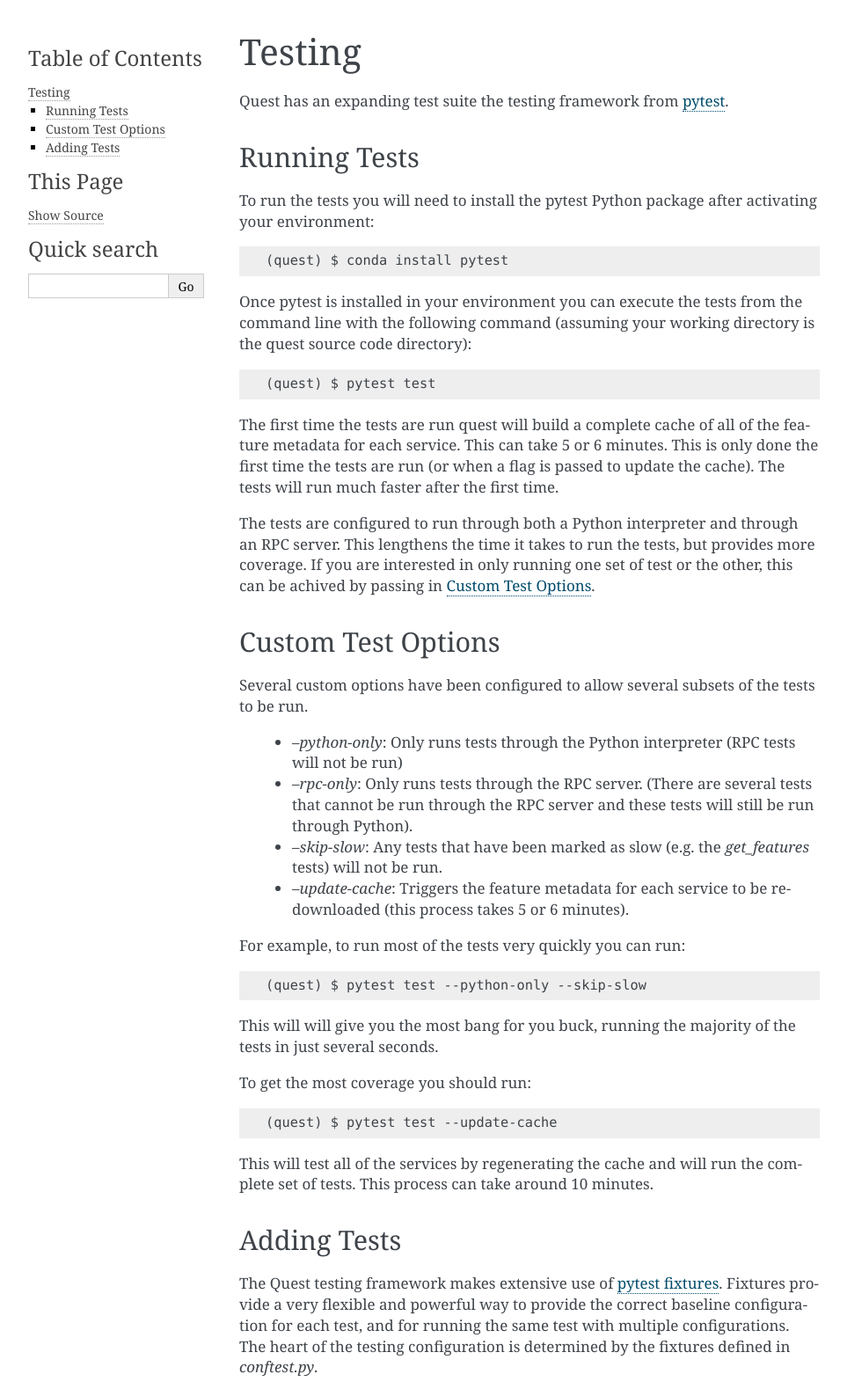
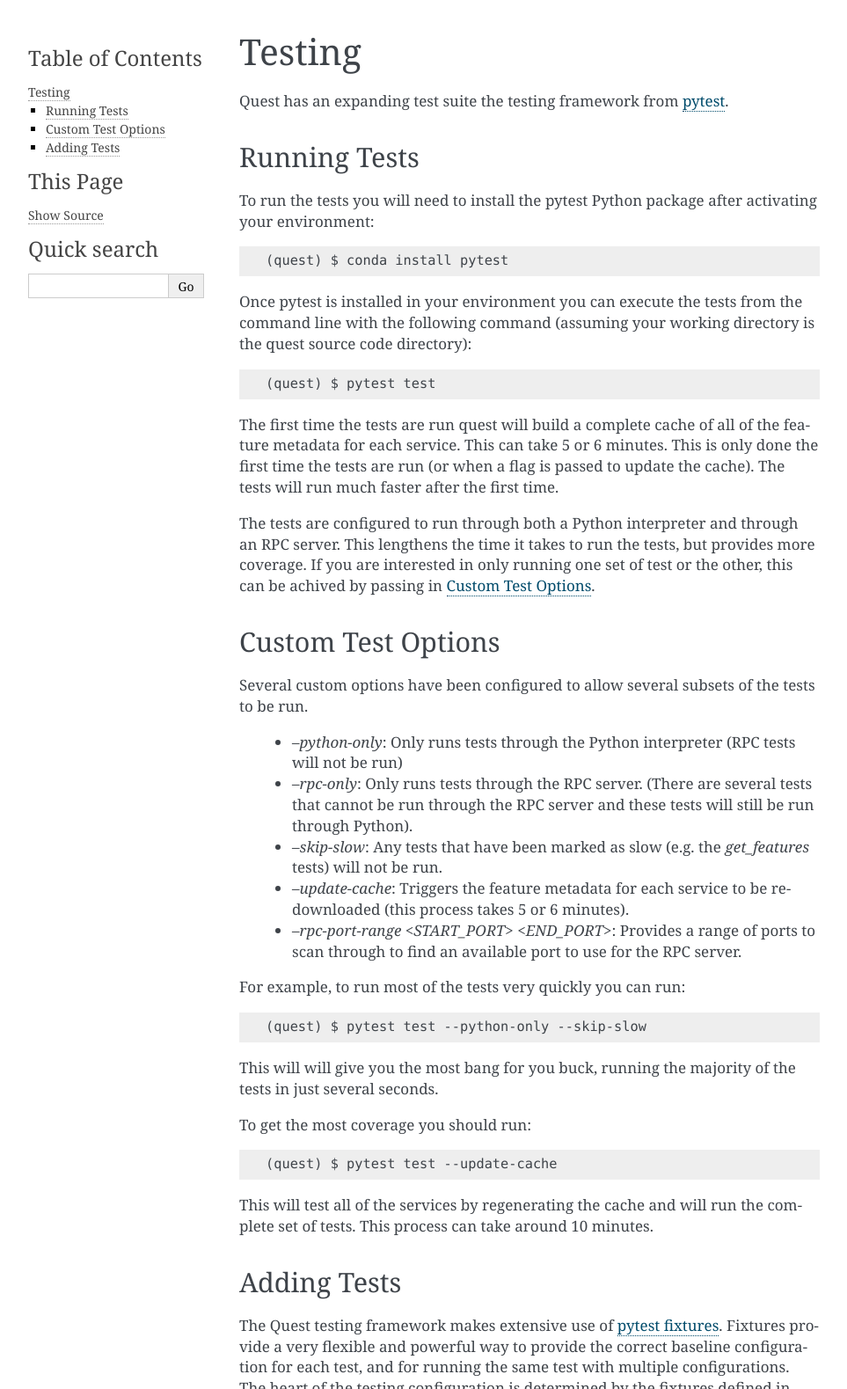
Before and after one commit to erdc/quest, a Sphinx documentation site: the page built from docs/tests.rst, in a window 1280 px wide, cut to the strip 0-1579 px from the top of the page. Shown: the whole strip at 88% size, without its empty margins (148-1111 px from the left). Built offline with Sphinx 7.4.7, drawn with Linux system fonts in a browser that asks for light colours.

Commit message:
Update docs and fix how tests are invoked on runners. Fixes #58

```diff
--- a/docs/tests.rst
+++ b/docs/tests.rst
@@ -27,6 +27,7 @@ Several custom options have been configured to allow several subsets of the test
     * `--rpc-only`: Only runs tests through the RPC server. (There are several tests that cannot be run through the RPC server and these tests will still be run through Python).
     * `--skip-slow`: Any tests that have been marked as slow (e.g. the `get_features` tests) will not be run.
     * `--update-cache`: Triggers the feature metadata for each service to be re-downloaded (this process takes 5 or 6 minutes).
+    * `--rpc-port-range <START_PORT> <END_PORT>`: Provides a range of ports to scan through to find an available port to use for the RPC server.
 
 For example, to run most of the tests very quickly you can run::
 
```
Also changed, not shown: .gitlab-ci.yml.
